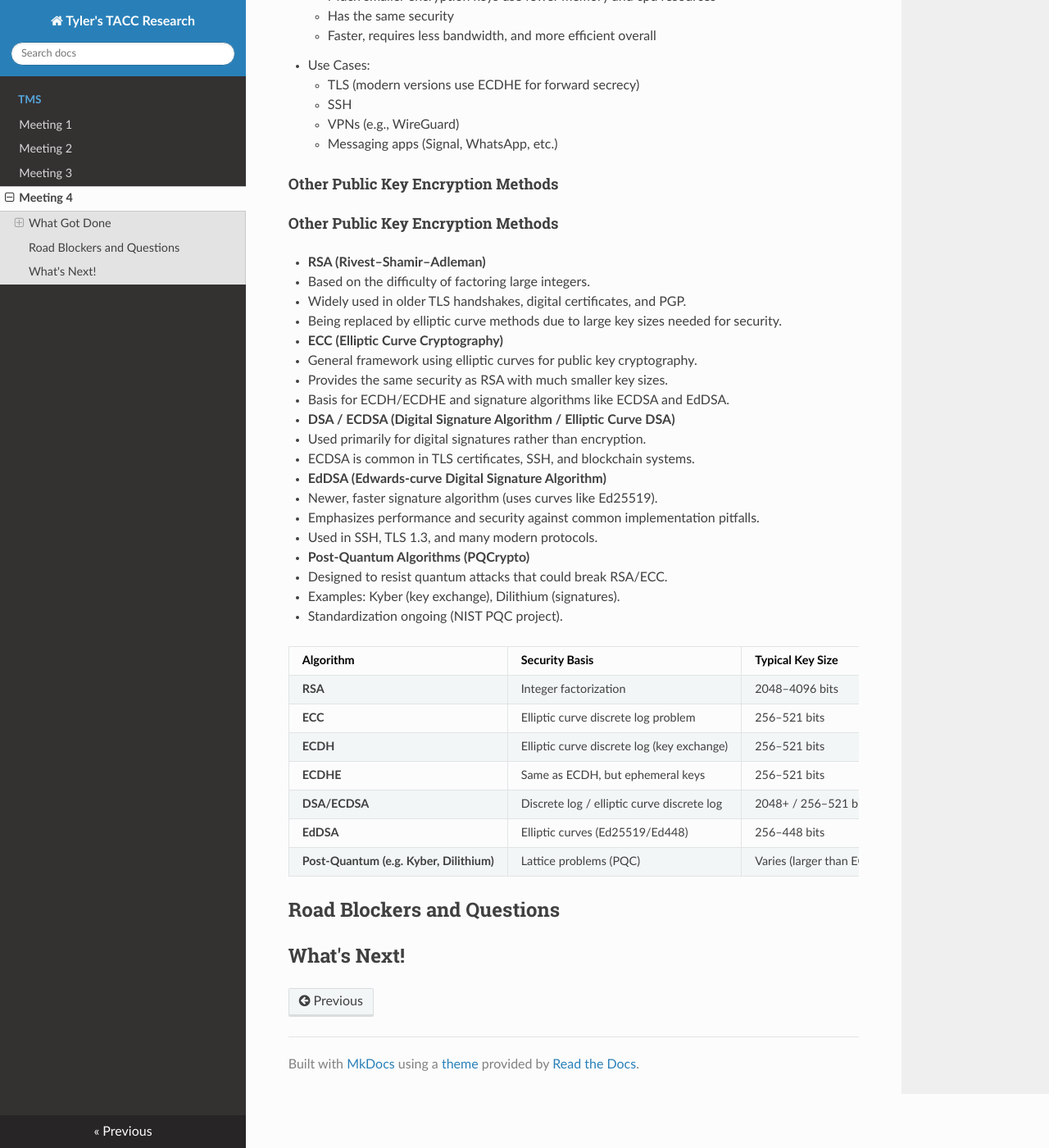
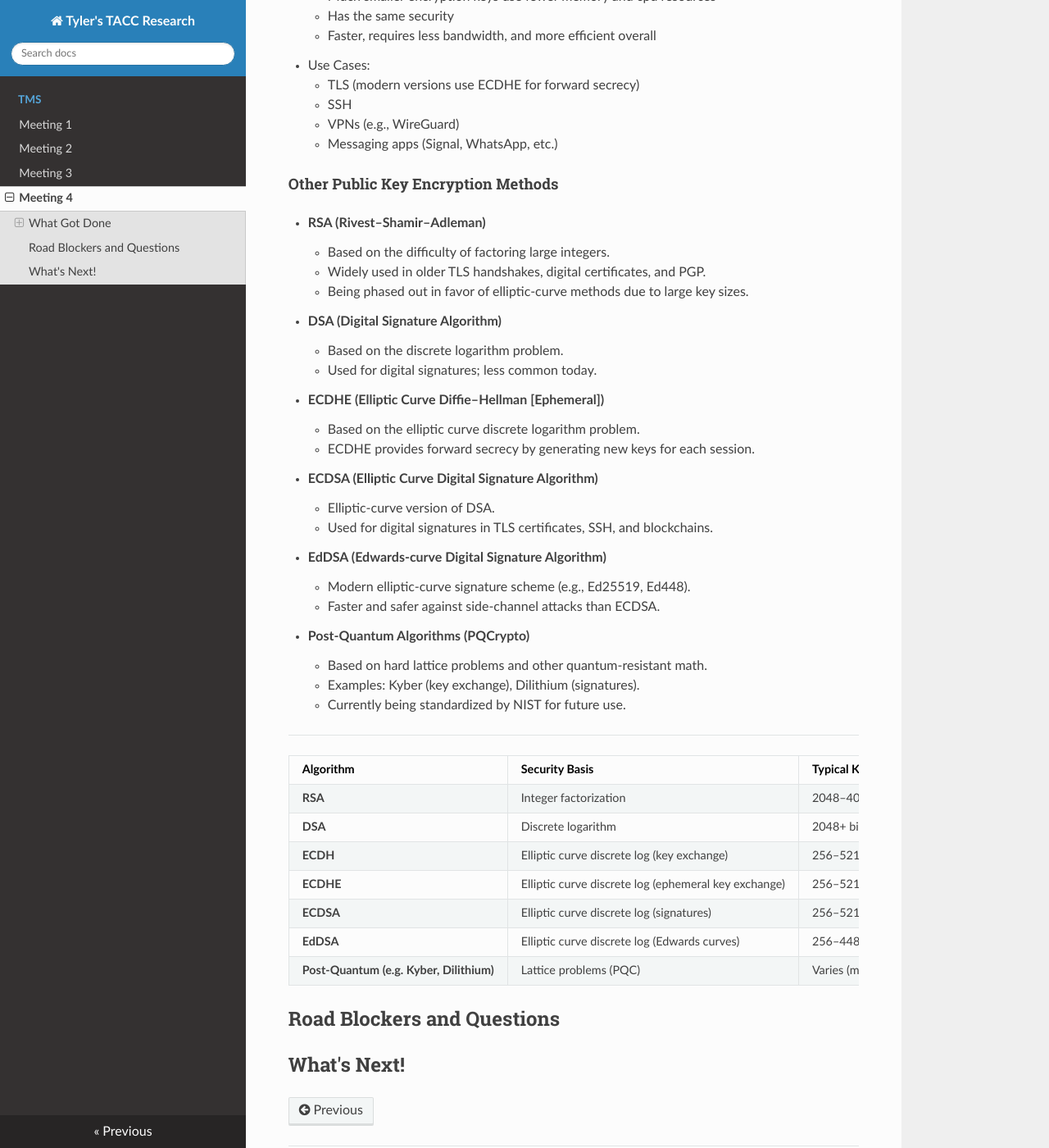
Before and after one commit to tyler0852/tylers-tacc-research, an MkDocs documentation site: the page built from docs/tms/meeting-4.md, in a window 1280 px wide and 1400 px high, scrolled down 2532 px. Shown: the whole window at 82% size. Built offline with MkDocs 1.6.1, drawn with Linux system fonts in a browser that asks for light colours; nearby versions of some CDN libraries; formulas are drawn with MathJax 3.

Commit message:
Update meeting-4.md

```diff
--- a/docs/tms/meeting-4.md
+++ b/docs/tms/meeting-4.md
@@ -98,41 +98,44 @@ $$s = A^b \pmod p$$
 
 #### Other Public Key Encryption Methods
 
-#### Other Public Key Encryption Methods
+- **RSA (Rivest–Shamir–Adleman)**
+    - Based on the difficulty of factoring large integers.
+    - Widely used in older TLS handshakes, digital certificates, and PGP.
+    - Being phased out in favor of elliptic-curve methods due to large key sizes.
 
-- **RSA (Rivest–Shamir–Adleman)**
-  - Based on the difficulty of factoring large integers.
-  - Widely used in older TLS handshakes, digital certificates, and PGP.
-  - Being replaced by elliptic curve methods due to large key sizes needed for security.
+- **DSA (Digital Signature Algorithm)**
+    - Based on the discrete logarithm problem.
+    - Used for digital signatures; less common today.
 
-- **ECC (Elliptic Curve Cryptography)**
-  - General framework using elliptic curves for public key cryptography.
-  - Provides the same security as RSA with much smaller key sizes.
-  - Basis for ECDH/ECDHE and signature algorithms like ECDSA and EdDSA.
+- **ECDHE (Elliptic Curve Diffie–Hellman [Ephemeral])**
+    - Based on the elliptic curve discrete logarithm problem.
+    - ECDHE provides forward secrecy by generating new keys for each session.
 
-- **DSA / ECDSA (Digital Signature Algorithm / Elliptic Curve DSA)**
-  - Used primarily for digital signatures rather than encryption.
-  - ECDSA is common in TLS certificates, SSH, and blockchain systems.
+- **ECDSA (Elliptic Curve Digital Signature Algorithm)**
+    - Elliptic-curve version of DSA.
+    - Used for digital signatures in TLS certificates, SSH, and blockchains.
 
 - **EdDSA (Edwards-curve Digital Signature Algorithm)**
-  - Newer, faster signature algorithm (uses curves like Ed25519).
-  - Emphasizes performance and security against common implementation pitfalls.
-  - Used in SSH, TLS 1.3, and many modern protocols.
+    - Modern elliptic-curve signature scheme (e.g., Ed25519, Ed448).
+    - Faster and safer against side-channel attacks than ECDSA.
 
 - **Post-Quantum Algorithms (PQCrypto)**
-  - Designed to resist quantum attacks that could break RSA/ECC.
-  - Examples: Kyber (key exchange), Dilithium (signatures).
-  - Standardization ongoing (NIST PQC project).
+    - Based on hard lattice problems and other quantum-resistant math.
+    - Examples: Kyber (key exchange), Dilithium (signatures).
+    - Currently being standardized by NIST for future use.
 
-| Algorithm | Security Basis                   | Typical Key Size | Strengths | Weaknesses | Common Uses |
-|-----------|----------------------------------|------------------|-----------|------------|-------------|
-| **RSA**   | Integer factorization             | 2048–4096 bits   | Well-studied, widely deployed | Slow, large key sizes | TLS (older), PGP, digital certificates |
-| **ECC**   | Elliptic curve discrete log problem | 256–521 bits     | High security per bit, efficient | More complex math, patent history | TLS, SSH, cryptocurrencies |
-| **ECDH**  | Elliptic curve discrete log (key exchange) | 256–521 bits | Secure key exchange, efficient | No forward secrecy if static keys | TLS, VPNs, messaging |
-| **ECDHE** | Same as ECDH, but ephemeral keys | 256–521 bits     | Forward secrecy, widely adopted | Slightly more overhead | TLS 1.3, SSH, Signal, WireGuard |
-| **DSA/ECDSA** | Discrete log / elliptic curve discrete log | 2048+ / 256–521 bits | Digital signatures, efficient (ECDSA) | Verification slower (DSA), needs good randomness | TLS certs, SSH, Bitcoin/Ethereum |
-| **EdDSA** | Elliptic curves (Ed25519/Ed448)  | 256–448 bits     | Very fast, resistant to side-channel attacks | Newer, less legacy support | TLS 1.3, SSH, modern apps |
-| **Post-Quantum (e.g. Kyber, Dilithium)** | Lattice problems (PQC) | Varies (larger than ECC) | Resistant to quantum attacks | Still experimental, large signatures/keys | Future TLS, VPNs, secure messaging |
+---
+
+| Algorithm | Security Basis | Typical Key Size | Strengths | Weaknesses | Common Uses |
+|-----------|----------------|------------------|-----------|------------|-------------|
+| **RSA**   | Integer factorization | 2048–4096 bits | Well-studied, widely deployed | Slow, large key sizes | TLS (older), PGP, digital certificates |
+| **DSA**   | Discrete logarithm    | 2048+ bits     | First digital signature standard | Needs good randomness, less efficient | Legacy signatures |
+| **ECDH**  | Elliptic curve discrete log (key exchange) | 256–521 bits | Secure key exchange, efficient | No forward secrecy if static | TLS, VPNs, messaging |
+| **ECDHE** | Elliptic curve discrete log (ephemeral key exchange) | 256–521 bits | Forward secrecy, widely adopted | Slightly more overhead | TLS 1.3, SSH, Signal, WireGuard |
+| **ECDSA** | Elliptic curve discrete log (signatures) | 256–521 bits | Efficient signatures, widely used | More complex math | TLS certs, SSH, Bitcoin/Ethereum |
+| **EdDSA** | Elliptic curve discrete log (Edwards curves) | 256–448 bits | Very fast, side-channel resistant | Newer, less legacy support | TLS 1.3, SSH, modern apps |
+| **Post-Quantum (e.g. Kyber, Dilithium)** | Lattice problems (PQC) | Varies (much larger than ECC) | Resistant to quantum attacks | Still experimental, larger signatures | Future TLS, VPNs, secure messaging |
+
 
 
 ## Road Blockers and Questions
```
